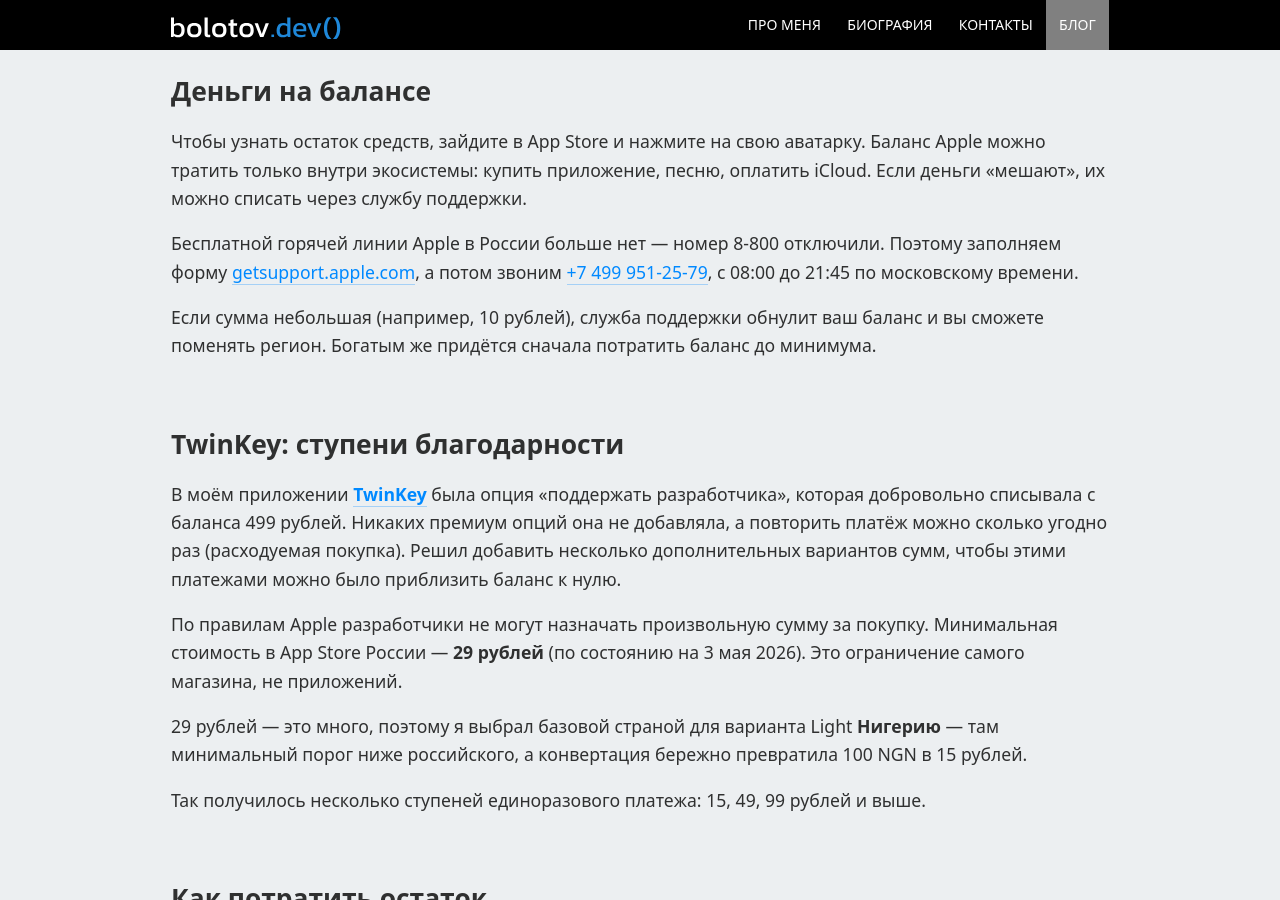
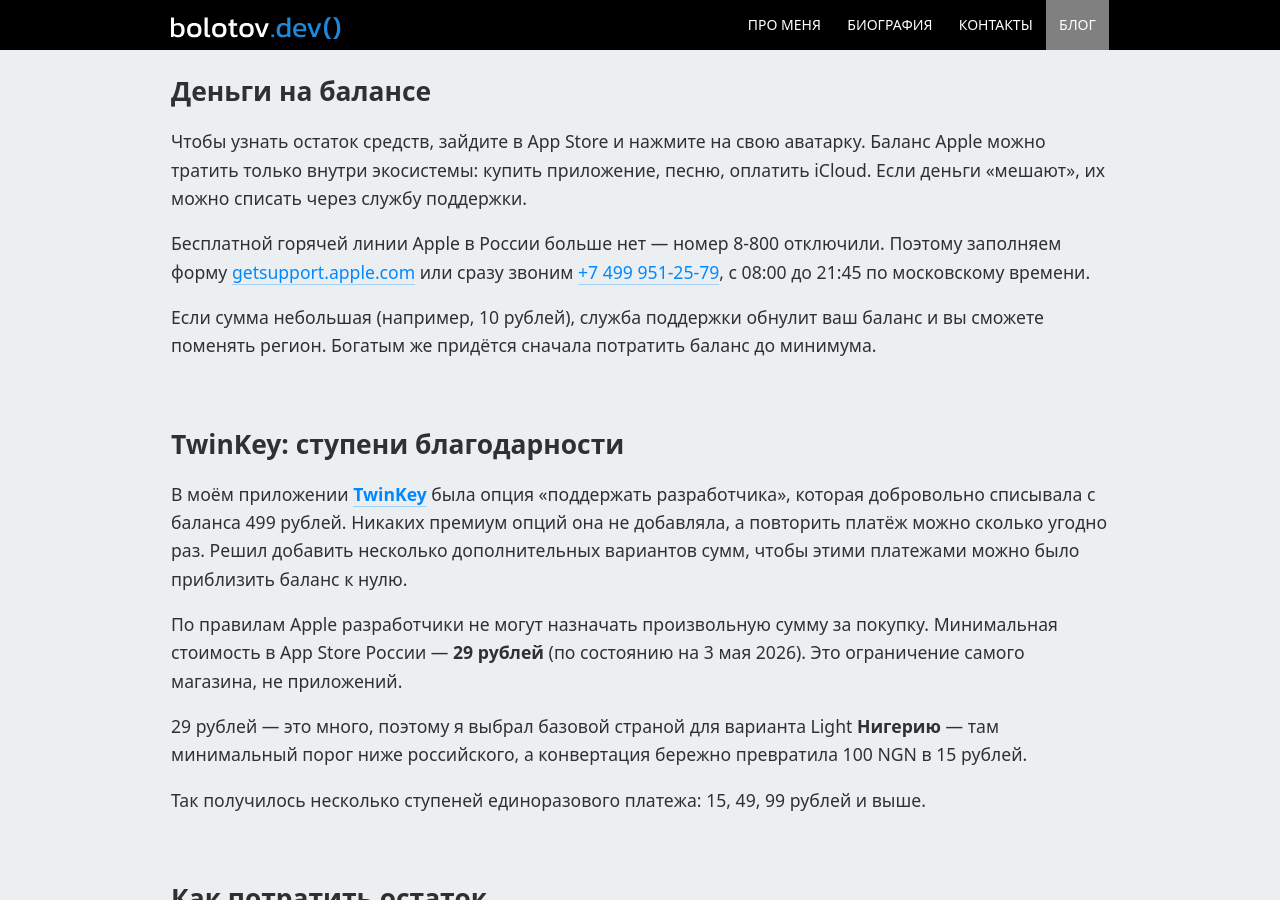
Before and after one commit to artembolotov/artembolotov.github.io, a Jekyll site: the page built from blog/_posts/2026-05-04-spend-apple-balance.md, in a window 1280 px wide and 900 px high, scrolled down 518 px. Built offline with Jekyll 4.4.1, drawn with Linux system fonts in a browser that asks for light colours.

Commit message:
Some fixes

```diff
--- a/blog/_posts/2026-05-04-spend-apple-balance.md
+++ b/blog/_posts/2026-05-04-spend-apple-balance.md
@@ -14,13 +14,13 @@
 
 Чтобы узнать остаток средств, зайдите в App Store и нажмите на свою аватарку. Баланс Apple можно тратить только внутри экосистемы: купить приложение, песню, оплатить iCloud. Если деньги «мешают», их можно списать через службу поддержки.
 
-Бесплатной горячей линии Apple в России больше нет&nbsp;— номер 8-800 отключили. Поэтому заполняем форму [getsupport.apple.com](https://getsupport.apple.com/solutions/call-later){:target="_blank" rel="noopener"}, а потом звоним [+7 499 951-25-79](tel:+74999512579), с 08:00 до 21:45 по московскому времени.
+Бесплатной горячей линии Apple в России больше нет&nbsp;— номер 8-800 отключили. Поэтому заполняем форму [getsupport.apple.com](https://getsupport.apple.com/solutions/call-later){:target="_blank" rel="noopener"} или сразу звоним [+7 499 951-25-79](tel:+74999512579), с 08:00 до 21:45 по московскому времени.
 
 Если сумма небольшая (например, 10 рублей), служба поддержки обнулит ваш баланс и вы сможете поменять регион. Богатым же придётся сначала потратить баланс до минимума.
 
 ## TwinKey: ступени благодарности
 
-В моём приложении **[TwinKey](https://twinkey.app){:target="_blank" rel="noopener"}** была опция «поддержать разработчика», которая добровольно списывала с баланса 499 рублей. Никаких премиум опций она не добавляла, а повторить платёж можно сколько угодно раз (расходуемая покупка). Решил добавить несколько дополнительных вариантов сумм, чтобы этими платежами можно было приблизить баланс к нулю.
+В моём приложении **[TwinKey](https://twinkey.app){:target="_blank" rel="noopener"}** была опция «поддержать разработчика», которая добровольно списывала с баланса 499 рублей. Никаких премиум опций она не добавляла, а повторить платёж можно сколько угодно раз. Решил добавить несколько дополнительных вариантов сумм, чтобы этими платежами можно было приблизить баланс к нулю.
 
 По правилам Apple разработчики не могут назначать произвольную сумму за покупку. Минимальная стоимость в App Store России&nbsp;— **29 рублей** (по состоянию на 3 мая 2026). Это ограничение самого магазина, не приложений.
 
```
